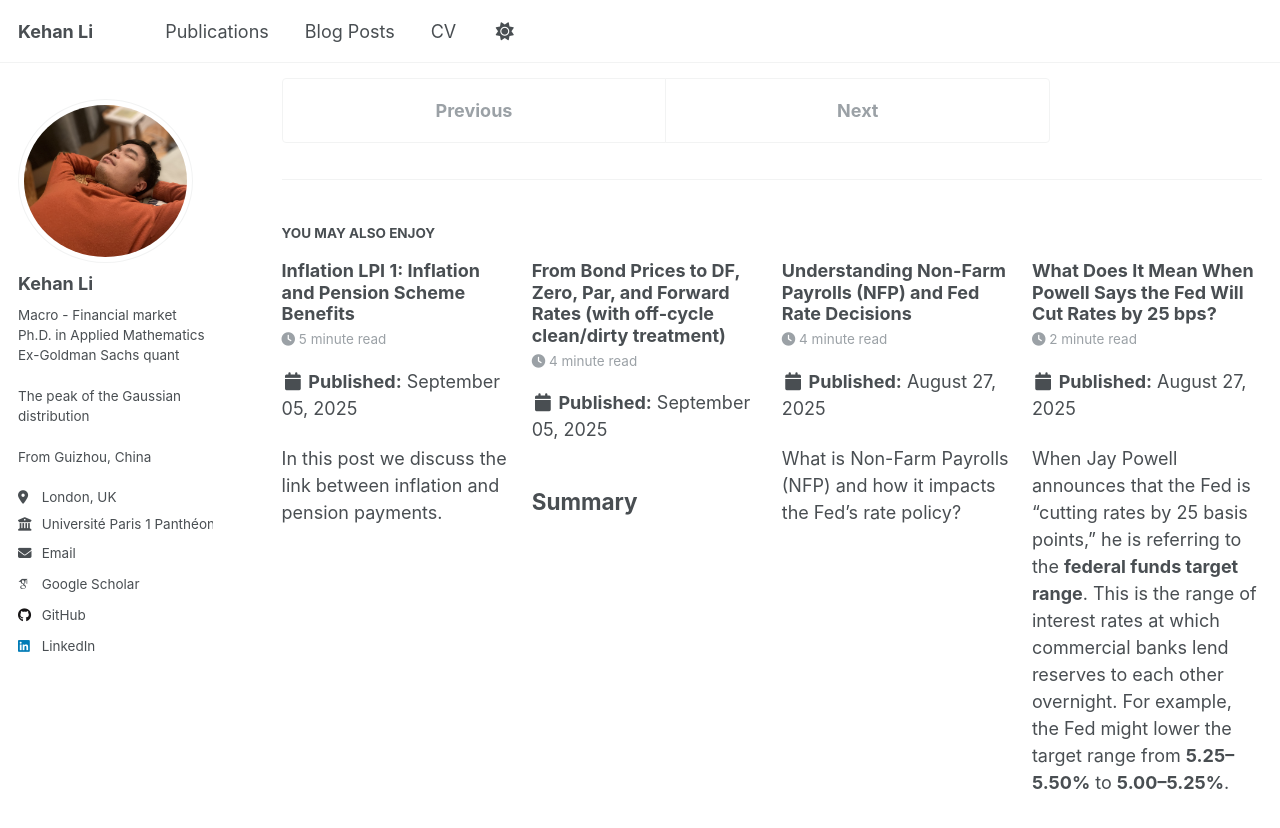
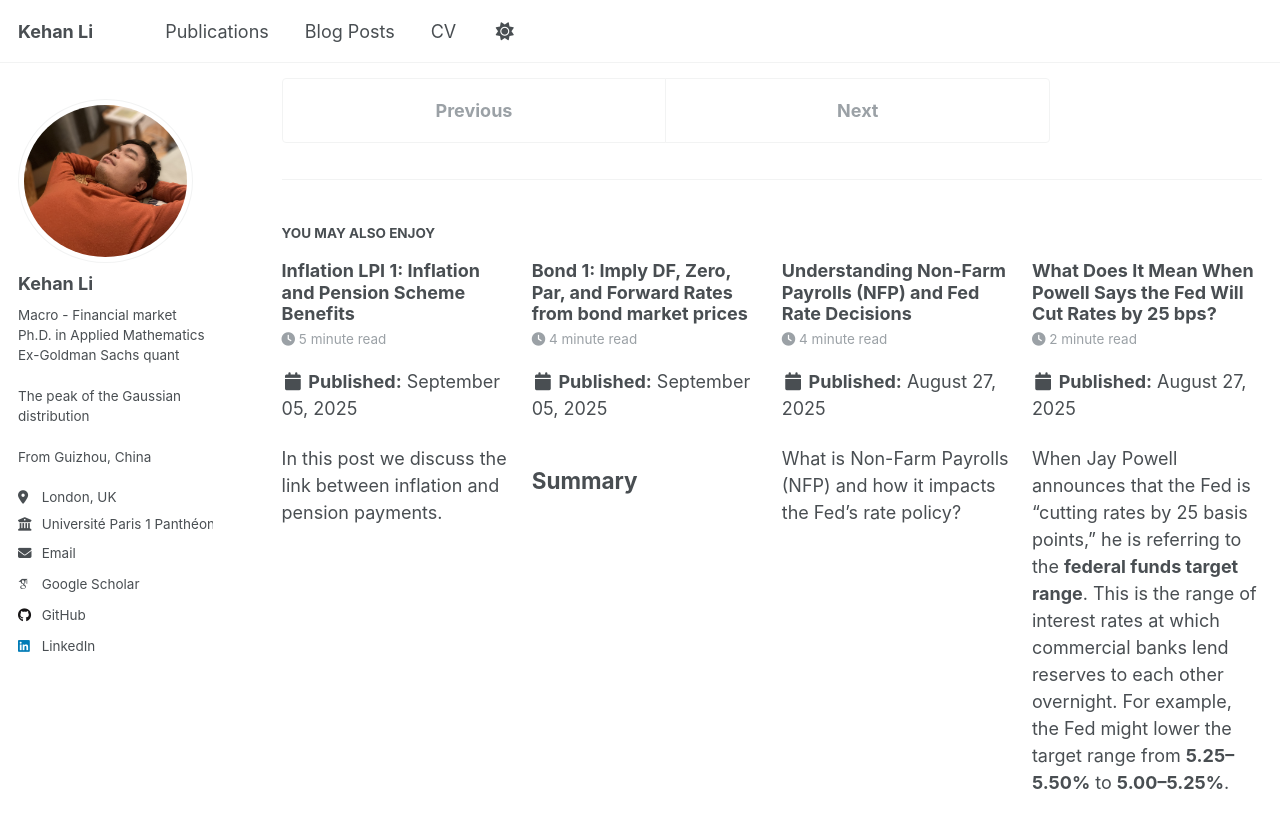
Before and after one commit to KehanLi-1123/KehanLi.github.io, a Jekyll site: the page built from _posts/2025-08-27-Daily-PnL-of-a-Futures-Position.md, in a window 1280 px wide and 900 px high, scrolled down 2136 px. Shown: the top 828 px of the window. Built offline with Jekyll 4.4.1, drawn with Linux system fonts in a browser that asks for light colours; some web fonts are replaced.

Commit message:
Update 2025-09-05-Bond-1.md

```diff
--- a/_posts/2025-09-05-Bond-1.md
+++ b/_posts/2025-09-05-Bond-1.md
@@ -1,19 +1,17 @@
 ---
 layout: post
-title: "From Bond Prices to DF, Zero, Par, and Forward Rates (with off-cycle clean/dirty treatment)"
+title: "Bond 1:  Imply DF, Zero, Par, and Forward Rates from bond market prices"
 date: 2025-09-05
 tags: [fixed-income, curve-building, bootstrapping, pensions, swaps]
-math: true
-toc: true
 ---
 
 ## Summary
 
 This post shows how to go from **observed bond prices** to:
 
-- **Discount factors** \(P(t)\)
-- **Zero (spot) rates** \(R(0,T)\)
-- **Par (coupon) rates** \(c_T\)
+- **Discount factors** $P(t)$
+- **Zero (spot) rates** $R(0,T)$
+- **Par (coupon) rates** $c_T$
 - **Forward rates** (simple and continuous)
 
 It also highlights the difference between **on-coupon-date** vs **off-cycle (accrued)** calculations and the link to **par swap rates**.
@@ -22,71 +20,71 @@ It also highlights the difference between **on-coupon-date** vs **off-cycle (acc
 
 ## Notation
 
-- \(P(t_i)\): discount factor to time \(t_i\) (PV of £1 paid at \(t_i\)).
-- \(\Delta_i\): year-fraction for \((t_{i-1}, t_i]\) under the chosen day-count.
-- \(c_T\): **annual** coupon rate of a maturity-\(T\) bond.
-- \(A_T := \sum_{i=1}^{N}\Delta_i\,P(t_i)\): **fixed-leg annuity** (a.k.a. PVBP/annuity).
-- \(D\): **dirty** price (clean + accrued).
-- \(\alpha\): accrued year-fraction since the last coupon date.
+- $P(t_i)$: discount factor to time $t_i$ (PV of £1 paid at $t_i$).
+- $\Delta_i$: year-fraction for $(t_{i-1}, t_i]$ under the chosen day-count.
+- $c_T$: **annual** coupon rate of a maturity-$T$ bond.
+- $A_T := \sum_{i=1}^{N}\Delta_i\,P(t_i)$: **fixed-leg annuity** (a.k.a. PVBP/annuity).
+- $D$: **dirty** price (clean + accrued).
+- $\alpha$: accrued year-fraction since the last coupon date.
 
 ---
 
 ## Core identities
 
 ### Bond pricing (dirty)
-For a unit-notional fixed-coupon bond with coupons \(c_T \Delta_i\) and redemption 1 at \(T\):
-\[
+For a unit-notional fixed-coupon bond with coupons $c_T \Delta_i$ and redemption 1 at $T$:
+$$
 D \;=\; \sum_{i=1}^{N} c_T\,\Delta_i\,P(t_i) \;+\; 1\cdot P(T)
 \;=\; c_T\,A_T \;+\; P(T).
-\]
+$$
 
 ### Bootstrapping a new DF
-If all earlier discount factors are known, a bond maturing at \(t_N\) gives:
-\[
+If all earlier discount factors are known, a bond maturing at $t_N$ gives:
+$$
 P(t_N) \;=\; \frac{D - \sum_{i=1}^{N-1} c\,\Delta_i\,P(t_i)}{1 + c\,\Delta_N}.
-\]
+$$
 
-*(With true zero-coupon instruments/STRIPS you directly have \(P(T)=\text{Dirty}/\text{Redemption}\).)*
+*(With true zero-coupon instruments/STRIPS you directly have $P(T)=\text{Dirty}/\text{Redemption}$.)*
 
 ### Zero (spot) rate
 Choose a compounding convention (continuous is common in analytics):
-\[
+$$
 R(0,T) \;=\; -\frac{1}{T}\,\ln P(T)
 \quad\text{or}\quad
 R^{(1)}(0,T) \;=\; P(T)^{-1/T}-1\ \text{(annual comp).}
-\]
+$$
 
-### Forwards between \(T_1\) and \(T_2\) (\(\Delta=T_2-T_1\))
-\[
+### Forwards between $T_1$ and $T_2$ ($\Delta=T_2-T_1$)
+$$
 f^{c}_{T_1,T_2} \;=\; -\frac{\ln\!\big(P(T_2)/P(T_1)\big)}{\Delta},
 \qquad
 f^{\text{simple}}_{T_1,T_2} \;=\; \frac{P(T_1)/P(T_2)-1}{\Delta}.
-\]
+$$
 
 ---
 
 ## Par (coupon) rate
 
-### On a coupon date (accrued \(=0\))
+### On a coupon date (accrued $=0$)
 Target **price = 1** (par) and use the dirty-price equation:
-\[
+$$
 1 \;=\; c_T\,A_T + P(T)
 \quad\Longrightarrow\quad
 \boxed{\,c_T \;=\; \dfrac{1 - P(T)}{A_T}\,}.
-\]
+$$
 
-This is **identical** to the **par swap rate** formula, since the fixed leg PV is \(c_T A_T\) and the floating leg PV is \(1-P(T)\).
+This is **identical** to the **par swap rate** formula, since the fixed leg PV is $c_T A_T$ and the floating leg PV is $1-P(T)$.
 
 ### Off a coupon date (clean = 1 target)
-If settlement is not a coupon date, **clean** and **dirty** differ by accrued interest \(c_T\,\alpha\).
-Want **clean = 1** \(\Rightarrow\) **dirty** must satisfy \(D = 1 + c_T\,\alpha\).
+If settlement is not a coupon date, **clean** and **dirty** differ by accrued interest $c_T\,\alpha$.
+Want **clean = 1** $\Rightarrow$ **dirty** must satisfy $D = 1 + c_T\,\alpha$.
 
 Plug into the PV:
-\[
+$$
 c_T\,A_T + P(T) \;=\; 1 + c_T\,\alpha
 \quad\Longrightarrow\quad
 \boxed{\,c_T \;=\; \dfrac{1 - P(T)}{A_T - \alpha}\,}.
-\]
+$$
 
 *(If instead you target **dirty = 1** off-cycle, use the on-coupon formula.)*
 
@@ -94,61 +92,61 @@ c_T\,A_T + P(T) \;=\; 1 + c_T\,\alpha
 
 ## Worked example — semiannual coupons (on a coupon date)
 
-- Maturity \(T=3\) years, semiannual payments (\(\Delta_i = 0.5\)).
+- Maturity $T=3$ years, semiannual payments ($\Delta_i = 0.5$).
 - Suppose:
-  \[
+  $$
   \begin{aligned}
-  &P(0.5)=0.990,\ P(1.0)=0.980,\ P(1.5)=0.968,\\
-  &P(2.0)=0.955,\ P(2.5)=0.940,\ P(3.0)=0.924.
+  &P(0.5)=0.990,\quad P(1.0)=0.980,\quad P(1.5)=0.968,\\
+  &P(2.0)=0.955,\quad P(2.5)=0.940,\quad P(3.0)=0.924.
   \end{aligned}
-  \]
+  $$
 - Annuity:
-  \[
+  $$
   A_T = \sum_{i=1}^{6} 0.5\,P(t_i)
       = 0.5\times(0.990+0.980+0.968+0.955+0.940+0.924)
       = 2.8785.
-  \]
-- Numerator: \(1 - P(3.0) = 0.076\).
+  $$
+- Numerator: $1 - P(3.0) = 0.076$.
 
 **Par coupon (annualized):**
-\[
+$$
 c_T=\frac{1 - P(T)}{A_T}=\frac{0.076}{2.8785}\approx \mathbf{2.64\%}.
-\]
-Each semiannual coupon is \(c_T \Delta = 2.64\%\times 0.5 \approx 1.32\%\).
+$$
+Each semiannual coupon is $c_T \Delta = 2.64\%\times 0.5 \approx 1.32\%$.
 
 ---
 
 ## Off-cycle variant (clean = 1 target)
 
-If settlement is 2 months after the last coupon, take an illustrative accrued fraction \(\alpha\approx 2/12=0.1667\) (use your day-count).
+If settlement is 2 months after the last coupon, take an illustrative accrued fraction $\alpha\approx 2/12=0.1667$ (use your day-count).
 
-\[
+$$
 c_T=\frac{1-P(T)}{A_T-\alpha}=\frac{0.076}{2.8785-0.1667}\approx \mathbf{2.74\%}.
-\]
+$$
 
-Because the clean price excludes accrued, the coupon must be a touch **higher** to keep clean \(=1\).
+Because the clean price excludes accrued, the coupon must be a touch **higher** to keep clean $=1$.
 
 ---
 
 ## Practical checklist (pitfalls to avoid)
 
 - **Use dirty price** in the valuation equation (clean + accrued).
-- **Day-count & frequency** must be consistent for \(\Delta_i\) and \(\alpha\) (ACT/365F, 30/360, etc.).
+- **Day-count & frequency** must be consistent for $\Delta_i$ and $\alpha$ (ACT/365F, 30/360, etc.).
 - **Bootstrapping order**: move from shortest maturities to longest so earlier DFs are known.
 - **Mixed instruments**: combine bills/notes, FRAs, swaps, and STRIPS to fill the curve—math is the same: each instrument adds one equation in unknown DFs.
-- **Interpolation**: prefer monotone methods in **log-DF** space for stability; for IFR \(f(0,t)\) you need differentiability of \(\ln P(t)\).
+- **Interpolation**: prefer monotone methods in **log-DF** space for stability; for IFR $f(0,t)$ you need differentiability of $\ln P(t)$.
 - **Par vs YTM**: par rate is implied by the **DF curve**; **YTM** is a single-rate summary and will generally differ unless the bond is exactly at par and the curve is flat under that compounding.
 
 ---
 
 ## Appendix: quick formulas
 
-- **Bootstrap last DF** (coupon bond maturing at \(t_N\)):
-  \[
+- **Bootstrap last DF** (coupon bond maturing at $t_N$):
+  $$
   P(t_N) \;=\; \frac{D - \sum_{i=1}^{N-1} c\,\Delta_i\,P(t_i)}{1 + c\,\Delta_N}.
-  \]
-- **Zero (continuous)**: \(\;R(0,T) = -\frac{1}{T}\ln P(T)\).
-- **Par (on coupon date)**: \(\;c_T = \dfrac{1 - P(T)}{A_T}\).
-- **Par (clean = 1 off-cycle)**: \(\;c_T = \dfrac{1 - P(T)}{A_T - \alpha}\).
-- **Forward (continuous)**: \(\;f^{c}_{T_1,T_2} = -\dfrac{\ln(P(T_2)/P(T_1))}{T_2-T_1}\).
-- **Forward (simple)**: \(\;f^{\text{simple}}_{T_1,T_2} = \dfrac{P(T_1)/P(T_2)-1}{T_2-T_1}\).
+  $$
+- **Zero (continuous)**: $R(0,T) = -\dfrac{1}{T}\ln P(T)$.
+- **Par (on coupon date)**: $c_T = \dfrac{1 - P(T)}{A_T}$.
+- **Par (clean = 1 off-cycle)**: $c_T = \dfrac{1 - P(T)}{A_T - \alpha}$.
+- **Forward (continuous)**: $f^{c}_{T_1,T_2} = -\dfrac{\ln(P(T_2)/P(T_1))}{T_2-T_1}$.
+- **Forward (simple)**: $f^{\text{simple}}_{T_1,T_2} = \dfrac{P(T_1)/P(T_2)-1}{T_2-T_1}$.
```
